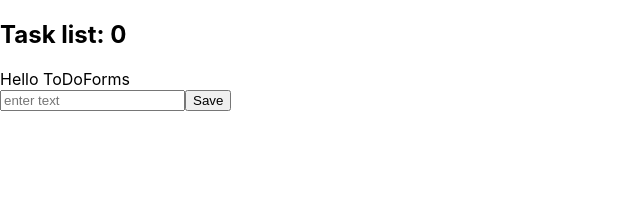
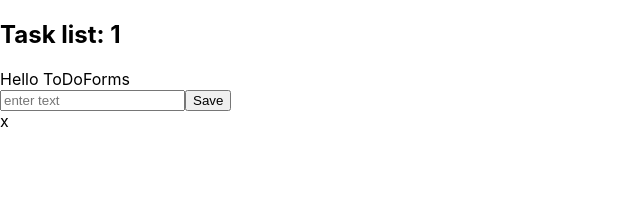
Before and after one commit to bubandrei/React_Todo, a React (Create React App) app: page / in a window 1280 px wide. Both pictures are taken after typing "Sample" into the empty fields and a click on the button "Save". Shown: the top 201 px of the page, without its empty margins (0-640 px from the left). Built offline with nearby package versions, Linux system fonts and the light colour scheme.

Commit message:
setTodos userInput

```diff
--- a/src/App.js
+++ b/src/App.js
@@ -5,10 +5,10 @@ import ToDoForm from "./components/TodoForm";
 
 const App = () => {
   const [todos, setTodos] = useState([]);
-  const addTask = (id) => {
-
+  const addTask = (userInput) => {
+    setTodos([...todos, userInput]);
   };
-  const removeTask = (id) => {
+  const remove = (id) => {
 
   };
   const toggle = (id) => {
@@ -26,7 +26,7 @@ const App = () => {
             key={todo.id}
             todo={todo}
             toggle={toggle}
-            removeTask={removeTask}
+            removeTask={remove}
           />
         )
       })}
--- a/src/components/Todo.jsx
+++ b/src/components/Todo.jsx
@@ -1,9 +1,12 @@
 import React from "react";
 
-const ToDo = ({ todo, toggle, removeTask }) => {
+const ToDo = ({ todo, toggle, remove }) => {
 
     return (
-        <div>I'm Todo</div>
+        <div>
+            <div onClick={() => toggle(todo.id)}>{todo.task}</div>
+            <div onClick={()=> remove(todo.id)}>x</div>
+        </div>
     )
 }
 export default ToDo
--- a/src/components/TodoForm.jsx
+++ b/src/components/TodoForm.jsx
@@ -1,19 +1,19 @@
 import React, { useState } from "react";
 
-const ToDoForm = (props) => {
+const ToDoForm = ({addTask}) => {
 
     const [userInput, setUserInput] = useState('');
-
+//current value
     const handleChange = (e) => {
         setUserInput(e.currentTarget.value);
     };
-
+//
     const handleSubmit = (e) => {
         e.preventDefault();
-        props.addTask(userInput);
+        addTask(userInput);
         setUserInput('');
     };
-
+//
     const handlePress = (e) => {
         if (e.key === 'Enter') {
             handleSubmit(e);
@@ -30,7 +30,7 @@ const ToDoForm = (props) => {
                     onChange={handleChange}
                     onKeyDown={handlePress}
                     placeholder='enter text'
-                ></input>
+                />
                 <button>Save</button>
             </form>
         </>
```
